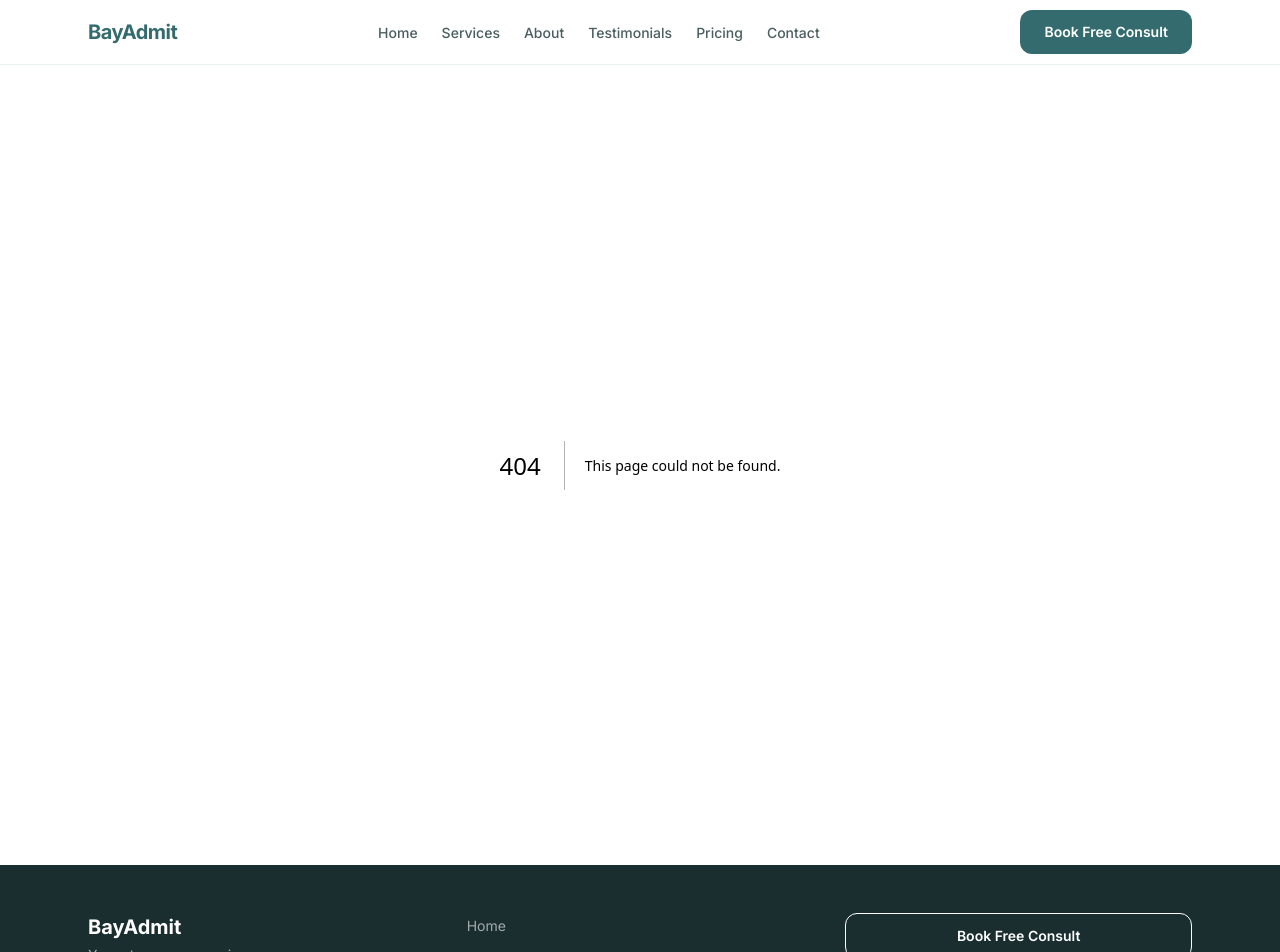
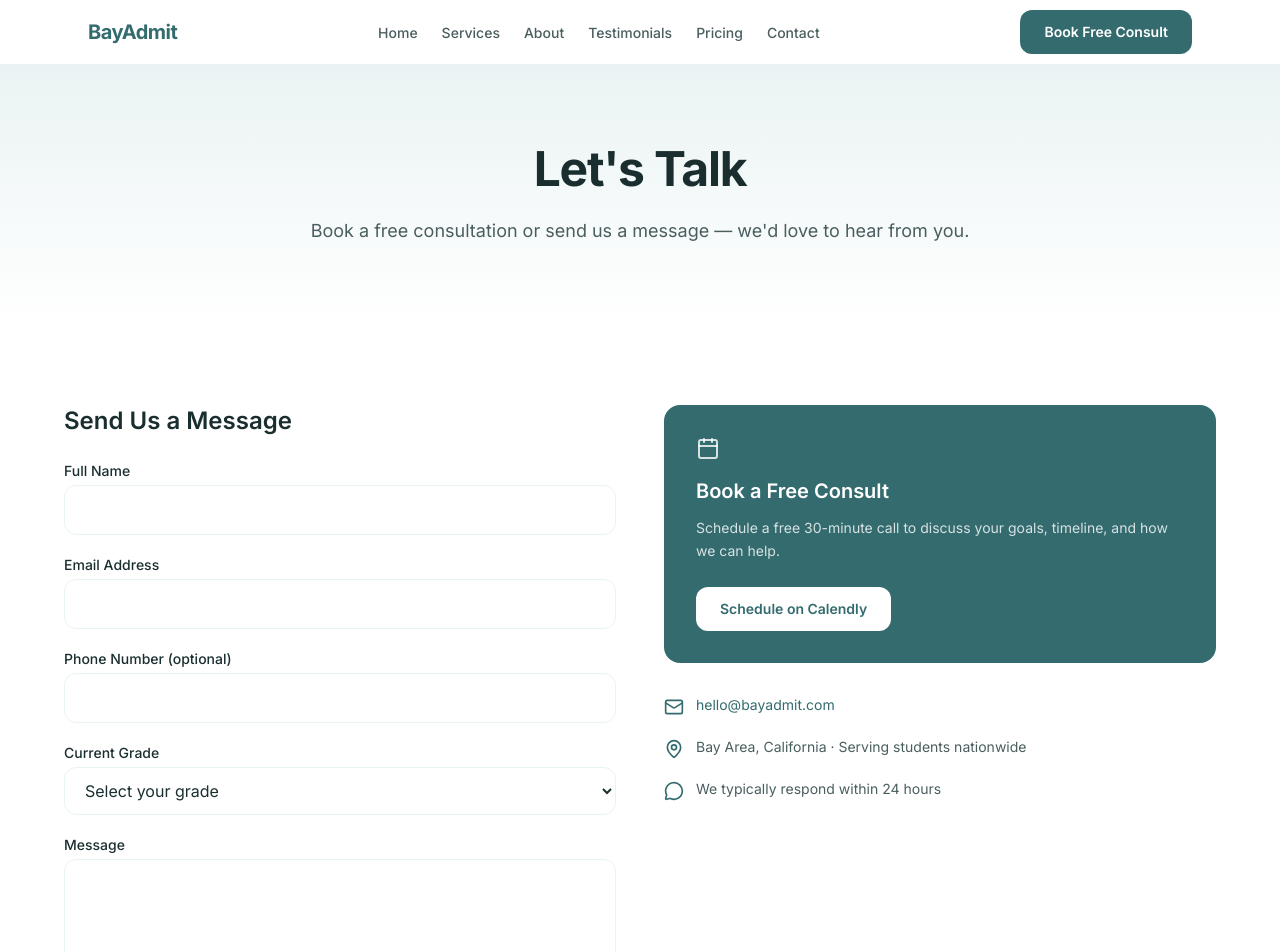
Before and after one commit to hrsinghvi/925admit, a Next.js app: page /contact in a window 1280 px wide. Before the commit this address had no page. Shown: the top 952 px of the page. Built offline with nearby package versions, Linux system fonts and the light colour scheme.

Commit message:
feat: add Contact page

```diff
--- /dev/null
+++ b/app/contact/page.tsx
@@ -0,0 +1,198 @@
+import type { Metadata } from 'next'
+import { Calendar, Mail, MapPin, MessageCircle } from 'lucide-react'
+import Button from '@/components/Button'
+import AnimateIn from '@/components/AnimateIn'
+import { CALENDLY_URL, CONTACT_EMAIL, GRADE_OPTIONS } from '@/lib/constants'
+
+export const metadata: Metadata = {
+  title: 'Contact BayAdmit | Book a Free Consultation',
+  description:
+    'Have questions? Book a free 30-minute consultation or send us a message. We typically respond within 24 hours.',
+}
+
+const gradeOptions = ['9th Grade', '10th Grade', '11th Grade', '12th Grade', 'Gap Year']
+
+export default function ContactPage() {
+  return (
+    <>
+      {/* Hero */}
+      <section className="bg-gradient-to-b from-primary-light to-white py-20 px-4 sm:px-6">
+        <div className="max-w-3xl mx-auto text-center">
+          <AnimateIn>
+            <h1 className="text-5xl font-bold tracking-tight text-brand-dark">Let&apos;s Talk</h1>
+          </AnimateIn>
+          <AnimateIn delay={0.1}>
+            <p className="mt-6 text-lg text-brand-neutral">
+              Book a free consultation or send us a message — we&apos;d love to hear from you.
+            </p>
+          </AnimateIn>
+        </div>
+      </section>
+
+      {/* Two-column layout */}
+      <section className="bg-white py-20 px-4 sm:px-6">
+        <div className="max-w-6xl mx-auto grid grid-cols-1 md:grid-cols-2 gap-12">
+          {/* Left column — Contact Form */}
+          <AnimateIn>
+            <div>
+              <h2 className="text-2xl font-semibold text-brand-dark mb-6">Send Us a Message</h2>
+              <form action="#">
+                {/* Full Name */}
+                <div className="mb-5">
+                  <label
+                    htmlFor="name"
+                    className="block text-sm font-medium text-brand-dark mb-1"
+                  >
+                    Full Name
+                  </label>
+                  <input
+                    type="text"
+                    id="name"
+                    name="name"
+                    required
+                    className="w-full border border-primary-light rounded-xl px-4 py-3 text-brand-dark focus:outline-none focus:ring-2 focus:ring-primary/30 focus:border-primary transition"
+                  />
+                </div>
+
+                {/* Email Address */}
+                <div className="mb-5">
+                  <label
+                    htmlFor="email"
+                    className="block text-sm font-medium text-brand-dark mb-1"
+                  >
+                    Email Address
+                  </label>
+                  <input
+                    type="email"
+                    id="email"
+                    name="email"
+                    required
+                    className="w-full border border-primary-light rounded-xl px-4 py-3 text-brand-dark focus:outline-none focus:ring-2 focus:ring-primary/30 focus:border-primary transition"
+                  />
+                </div>
+
+                {/* Phone Number (optional) */}
+                <div className="mb-5">
+                  <label
+                    htmlFor="phone"
+                    className="block text-sm font-medium text-brand-dark mb-1"
+                  >
+                    Phone Number (optional)
+                  </label>
+                  <input
+                    type="tel"
+                    id="phone"
+                    name="phone"
+                    className="w-full border border-primary-light rounded-xl px-4 py-3 text-brand-dark focus:outline-none focus:ring-2 focus:ring-primary/30 focus:border-primary transition"
+                  />
+                </div>
+
+                {/* Current Grade */}
+                <div className="mb-5">
+                  <label
+                    htmlFor="grade"
+                    className="block text-sm font-medium text-brand-dark mb-1"
+                  >
+                    Current Grade
+                  </label>
+                  <select
+                    id="grade"
+                    name="grade"
+                    defaultValue=""
+                    className="w-full border border-primary-light rounded-xl px-4 py-3 text-brand-dark focus:outline-none focus:ring-2 focus:ring-primary/30 focus:border-primary transition bg-white"
+                  >
+                    <option value="" disabled>
+                      Select your grade
+                    </option>
+                    {gradeOptions.map((grade) => (
+                      <option key={grade} value={grade}>
+                        {grade}
+                      </option>
+                    ))}
+                  </select>
+                </div>
+
+                {/* Message */}
+                <div className="mb-6">
+                  <label
+                    htmlFor="message"
+                    className="block text-sm font-medium text-brand-dark mb-1"
+                  >
+                    Message
+                  </label>
+                  <textarea
+                    id="message"
+                    name="message"
+                    rows={4}
+                    required
+                    className="w-full border border-primary-light rounded-xl px-4 py-3 text-brand-dark focus:outline-none focus:ring-2 focus:ring-primary/30 focus:border-primary transition resize-none"
+                  />
+                </div>
+
+                {/* TODO: wire up form submission */}
+                <Button type="submit" variant="primary" className="w-full justify-center">
+                  Send Message
+                </Button>
+                <p className="mt-3 text-sm text-brand-neutral text-center">
+                  We&apos;ll get back to you within 24 hours.
+                </p>
+              </form>
+            </div>
+          </AnimateIn>
+
+          {/* Right column — Contact Info */}
+          <AnimateIn delay={0.1}>
+            <div>
+              {/* Booking card */}
+              <div className="bg-primary text-white rounded-2xl p-8 mb-8">
+                <Calendar size={24} className="text-white/80 mb-4" aria-hidden="true" />
+                <h2 className="text-xl font-semibold mb-3">Book a Free Consult</h2>
+                <p className="text-white/80 text-sm leading-relaxed mb-6">
+                  Schedule a free 30-minute call to discuss your goals, timeline, and how we can
+                  help.
+                </p>
+                <Button href={CALENDLY_URL} external variant="white">
+                  Schedule on Calendly
+                </Button>
+              </div>
+
+              {/* Info items */}
+              <div className="space-y-5">
+                {/* Email */}
+                <div className="flex items-start gap-3">
+                  <Mail size={20} className="text-primary mt-0.5 shrink-0" aria-hidden="true" />
+                  <a
+                    href={`mailto:${CONTACT_EMAIL}`}
+                    className="text-primary hover:text-primary-dark text-sm transition-colors"
+                  >
+                    {CONTACT_EMAIL}
+                  </a>
+                </div>
+
+                {/* Location */}
+                <div className="flex items-start gap-3">
+                  <MapPin size={20} className="text-primary mt-0.5 shrink-0" aria-hidden="true" />
+                  <span className="text-brand-neutral text-sm">
+                    Bay Area, California · Serving students nationwide
+                  </span>
+                </div>
+
+                {/* Response time */}
+                <div className="flex items-start gap-3">
+                  <MessageCircle
+                    size={20}
+                    className="text-primary mt-0.5 shrink-0"
+                    aria-hidden="true"
+                  />
+                  <span className="text-brand-neutral text-sm">
+                    We typically respond within 24 hours
+                  </span>
+                </div>
+              </div>
+            </div>
+          </AnimateIn>
+        </div>
+      </section>
+    </>
+  )
+}
```
